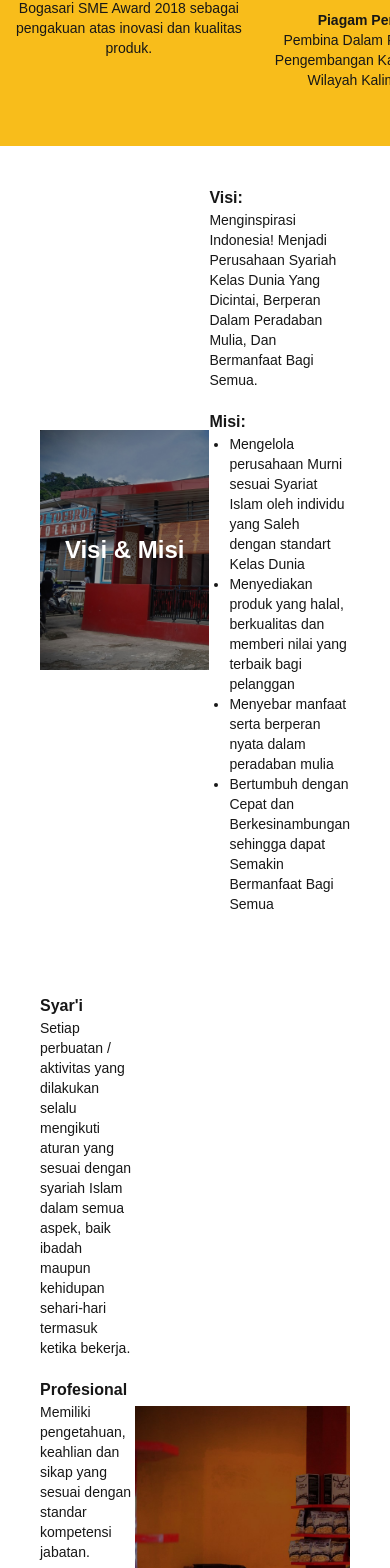
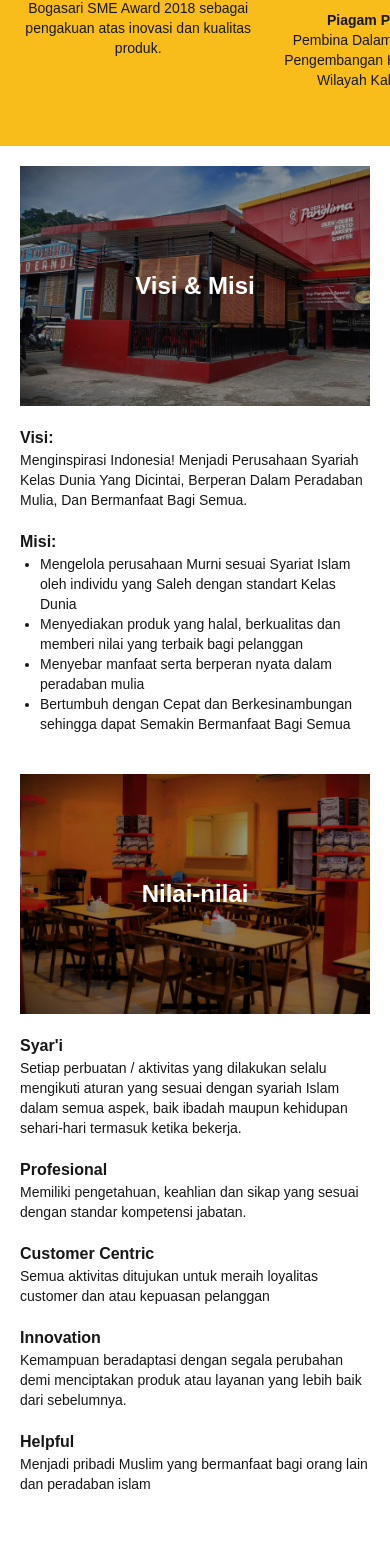
Before and after one commit to Syafar44/panglima-roqiiqu-group, a Next.js app: page / in a window 390 px wide. Shown: the part 2496-4064 px from the top of the page. After the commit the page ends 4030 px from the top, so only its background shows below. Built offline with nearby package versions, Linux system fonts and the light colour scheme.

Commit message:
update responsif mobile visi&misi dan nilai-nilai

```diff
--- /dev/null
+++ b/app/components/main/bisnis.js
@@ -0,0 +1,7 @@
+const Bisnis = () => {
+  return (
+    <div>Bisnis</div>
+  )
+}
+
+export default Bisnis
--- a/app/components/main/visimisi.js
+++ b/app/components/main/visimisi.js
@@ -1,16 +1,16 @@
 const Visi = () => {
   return (
     <>
-      <div className="flex items-center justify-between p-10">
+      <div className="md:flex items-center justify-between p-5 md:p-10">
         <div
-          className="bg-cover h-60 w-80 flex justify-center items-center font-bold"
+          className="bg-cover h-[15rem] mb-5 md:mb-0 md:h-60 w-full md:w-80 flex justify-center items-center font-bold"
           style={{
             backgroundImage: "url(hero/gerai.jpg)",
           }}
         >
           <h1 className="text-white text-2xl">Visi & Misi</h1>
         </div>
-        <div className="w-[60%] text-sm">
+        <div className="md:w-[60%] text-sm">
           <h3 className="text-base font-bold">Visi:</h3>
           <p>
             Menginspirasi Indonesia! Menjadi Perusahaan Syariah Kelas Dunia Yang
@@ -34,8 +34,8 @@ const Visi = () => {
           </ul>
         </div>
       </div>
-      <div className="flex items-center justify-between p-10">
-        <div className="w-[55%] text-sm">
+      <div className="flex flex-wrap-reverse md:flex md:flex-nowrap items-center justify-between p-5 md:p-10">
+        <div className="mt-5 md:mt-0 md:w-[55%] text-sm">
           <div className="mb-5">
             <h3 className="text-base font-bold">Syar&apos;i </h3>
             <p>
@@ -74,7 +74,7 @@ const Visi = () => {
           </div>
         </div>
         <div
-          className="bg-cover h-[25rem] w-96 flex justify-center items-center font-bold"
+          className="bg-cover h-[15rem] md:h-[25rem] w-full md:w-96 flex justify-center items-center font-bold"
           style={{
             backgroundImage: "url(hero/resto.jpg)",
           }}
--- a/app/page.js
+++ b/app/page.js
@@ -8,6 +8,7 @@ import OurLogo from "./components/main/ourLogo";
 import Profile from "./components/main/profile";
 import Achievement from "./components/main/achievement";
 import Visi from "./components/main/visimisi";
+import Bisnis from "./components/main/bisnis";
 
 const Beranda = () => {
   return (
```
